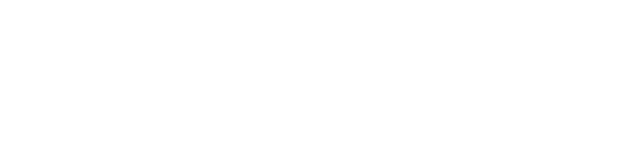
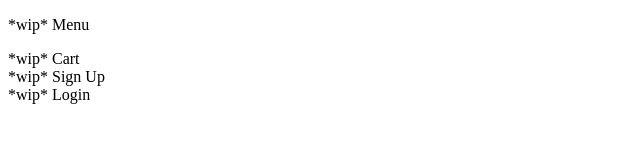
Before and after one commit to ZoltRetro/CSET-120-Final, a plain HTML site: page index.html in a window 1280 px wide. Shown: the whole page, without its empty margins (0-640 px from the left). Drawn offline with Linux system fonts and the light colour scheme.

Commit message:
website layout start

```diff
--- a/index.html
+++ b/index.html
@@ -3,10 +3,15 @@
 <head>
     <meta charset="UTF-8">
     <meta name="viewport" content="width=device-width, initial-scale=1.0">
-    <title>Document</title>
+    <title>Běi Dōng Nán Xī Měishí Restaurant</title>
     <link rel="sylesheet" href="style.css">
 </head>
 <body>
-
+    <div class="linkConatiner">
+        <div class="link" id="linkOne"><p>*wip* Menu</p></div>
+        <div class="link" id="linkTwo">*wip* Cart</div>
+        <div class="link" id="linkThree">*wip* Sign Up</div>
+        <div class="link" id="linkFour">*wip* Login</div>
+    </div>
 </body>
 </html>
```
